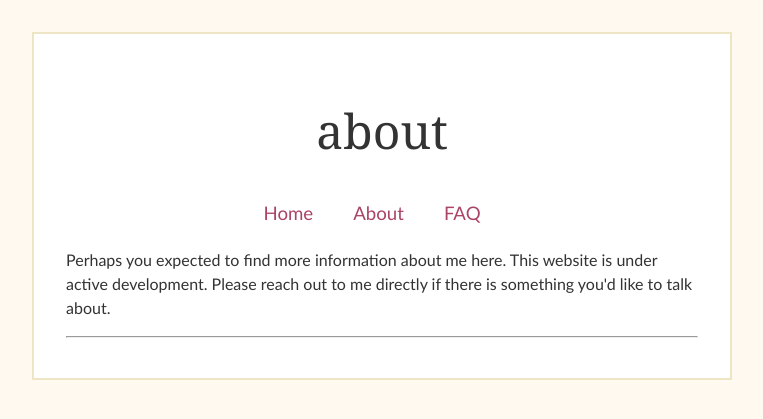
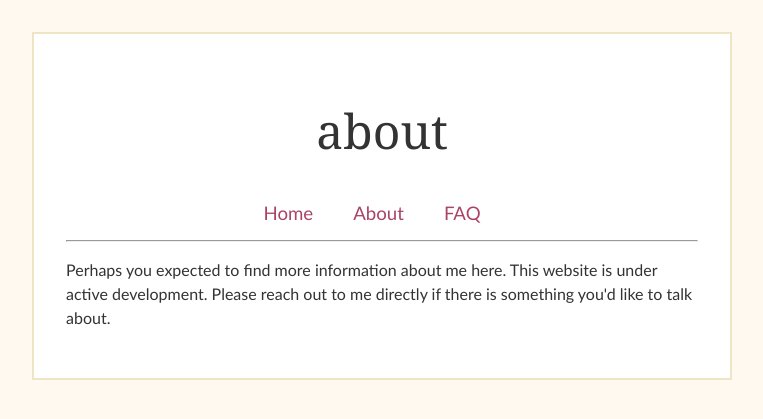
Before and after one commit to amandalynne/amandalynne.github.io, a Jekyll site: the page built from about.html, in a window 1280 px wide. Shown: the top 419 px of the page, without its empty margins (258-1021 px from the left). Built offline with Jekyll 4.4.1, drawn with Linux system fonts in a browser that asks for light colours.

Commit message:
fix links and move horizontal line on about

```diff
--- a/_includes/header.html
+++ b/_includes/header.html
@@ -1,8 +1,8 @@
 <header class="c-header">
   <h1 class="c-header__title">{{ page.header-title }}</h1>
   <nav class="c-nav">
-    <a href="/" class="c-nav__link">Home</a>
-    <a href="/about" class="c-nav__link">About</a>
-    <a href="/faq" class="c-nav__link">FAQ</a>
+    <a href="/index.html" class="c-nav__link">Home</a>
+    <a href="/about.html" class="c-nav__link">About</a>
+    <a href="/FAQ.html" class="c-nav__link">FAQ</a>
   </nav>
 </header>
--- a/about.html
+++ b/about.html
@@ -4,8 +4,8 @@ title: About
 header-title: about
 ---
 
+<hr>
 <p>Perhaps you expected to find more information about me here. This website is under active development. Please reach out to me directly if there is something you'd like to talk about.</p>
-<hr>
 
 
 </div>
```
